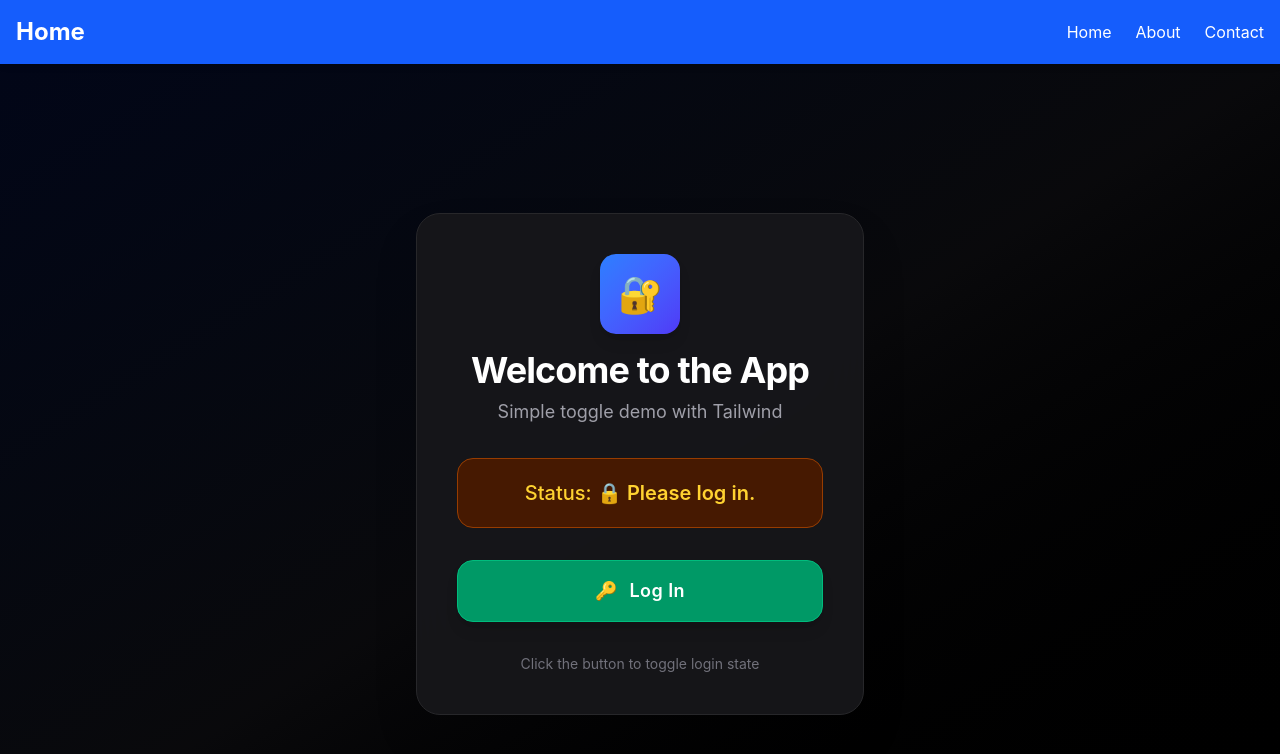
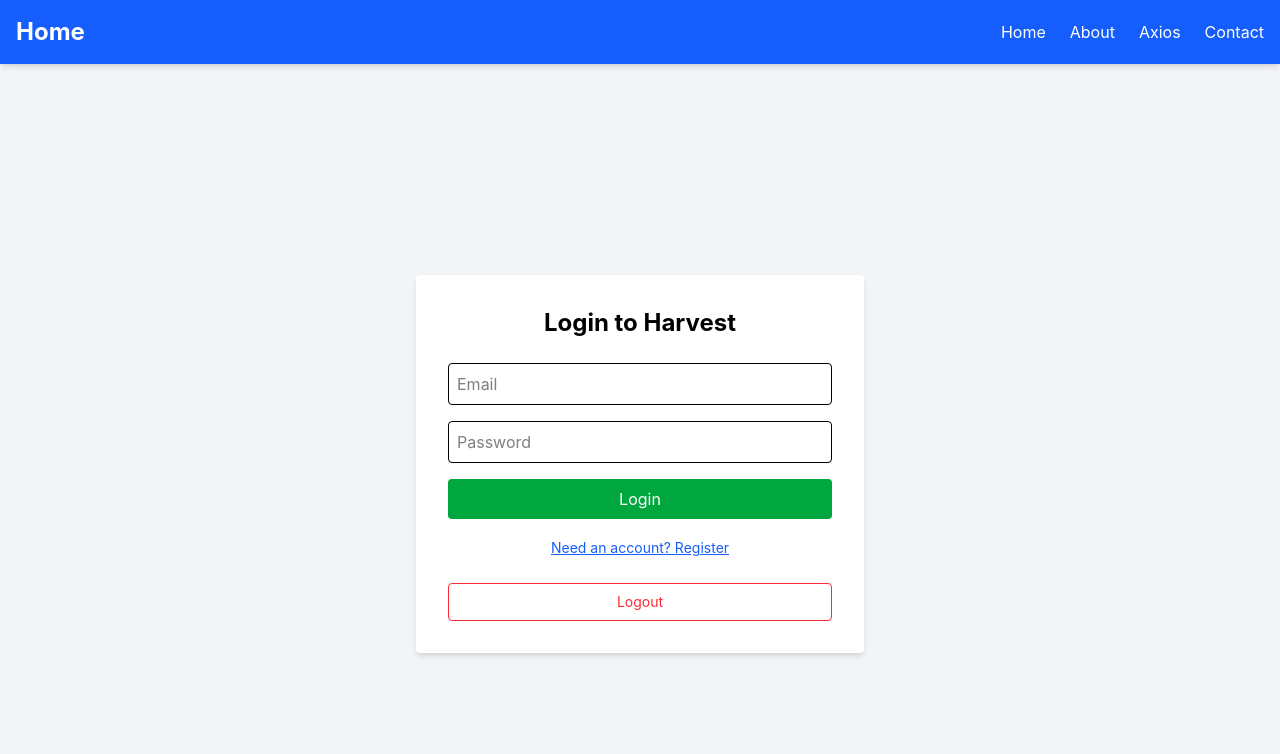
Before and after one commit to jmuli-star/HARVESTHAND, a React (Vite) app in the folder Frontend/Harvest-app/: page /login in a window 1280 px wide. Shown: the top 754 px of the page. Built offline with nearby package versions, Linux system fonts and the light colour scheme.

Commit message:
registration and login design

```diff
--- a/Frontend/Harvest-app/package.json
+++ b/Frontend/Harvest-app/package.json
@@ -11,6 +11,7 @@
   },
   "dependencies": {
     "@tailwindcss/vite": "^4.2.2",
+    "axios": "^1.13.6",
     "lucide-react": "^1.0.0-rc.1",
     "react": "^19.2.4",
     "react-dom": "^19.2.4",
--- a/Frontend/Harvest-app/src/App.jsx
+++ b/Frontend/Harvest-app/src/App.jsx
@@ -5,6 +5,7 @@ import Logintoogle from './Components/Logintoogle'
 import Forms from './Pages/Forms'
 import Contactus from './Pages/Contactus'
 import Aboutus from './Pages/Aboutus'
+import Axiosfetch from './Components/Axiosfetch'
 import Navbar from './Components/Navbar'
 import { Route,Routes } from 'react-router-dom'
 function App() {
@@ -16,7 +17,8 @@ function App() {
     <Routes>
     <Route path='/' element={<Home/>}/>
     <Route path='/about' element={<Aboutus/>}/>
-      <Route path='/login' element={<Logintoogle/>}/>
+    <Route path='/login' element={<Logintoogle/>}/>
+    <Route path='/axios' element={<Axiosfetch/>}/>
     </Routes>
 
 
--- /dev/null
+++ b/Frontend/Harvest-app/src/Components/Axiosfetch.jsx
@@ -0,0 +1,37 @@
+import React, { useEffect, useState } from 'react';
+import axios from 'axios';
+
+function Axiosfetch() {
+    const [farms, setFarms] = useState([]);
+    const [loading, setLoading] = useState(true);
+
+    useEffect(() => {
+        axios
+            .get('http://127.0.0.1:8000/api/v1/farms/')
+            .then((response) => {
+                setFarms(response.data);
+                setLoading(false);
+            })
+            .catch((err) => {
+                console.error(err);
+                setLoading(false);
+            });
+    }, []);
+
+    if (loading) return <p>Loading farms...</p>;
+
+    return (
+        <>
+            <div>
+                {farms.map((farm) => (
+                    <div key={farm.id || farm.name}>   {/* ← always add a key! */}
+                        <h1>{farm.name}</h1>
+                        <p>{farm.location}</p>         {/* ← fixed typo: locaton → location */}
+                    </div>
+                ))}
+            </div>
+        </>
+    );
+}
+
+export default Axiosfetch;
--- a/Frontend/Harvest-app/src/Components/Logintoogle.jsx
+++ b/Frontend/Harvest-app/src/Components/Logintoogle.jsx
@@ -1,74 +1,143 @@
+import axios from 'axios';
 import React, { useState } from 'react';
 
 
+
 function Logintoogle() {
-  // 1. Create our 'loggedIn' state, defaulting to false
-  const [loggedIn, setLoggedIn] = useState(false);
+  const [isLogin, setIsLogin] = useState(true);
+  const [formData, setFormData] = useState({
+    email: '',
+    password: '',
+    password2: '',
+    institution_name: '',
+    role: 'farmhand',
+  });
+  const [message, setMessage] = useState('');
 
-  // 2. A helper function to toggle the state back and forth
-  const handleToggle = () => {
-    setLoggedIn((prevState) => !prevState);
+  const API_URL = "";
+
+  const handleChange = (e) => {
+    setFormData({ ...formData, [e.target.name]: e.target.value });
+  };
+
+  const handleLogin = async (e) => {
+    e.preventDefault();
+    try {
+      const res = await axios.post('http://127.0.0.1:8000/api/v1/login/', {
+        email: formData.email,
+        password: formData.password,
+      });
+      localStorage.setItem('access_token', res.data.access);
+      localStorage.setItem('refresh_token', res.data.refresh);
+      setMessage("Logged in successfully!");
+    } catch (err) {
+      setMessage("Login failed. Check credentials.");
+    }
+  };
+
+  const handleRegister = async (e) => {
+  e.preventDefault();
+  try {
+    const res = await axios.post('http://127.0.0.1:8000/api/v1/register/', formData);
+    setMessage("Registration successful!");
+  } catch (err) {
+    // Check if the server actually sent a response
+    if (err.response) {
+      console.log("Server Error Data:", err.response.data);
+      setMessage("Server Error: " + (err.response.data.detail || "Check Django terminal"));
+    } else {
+      console.log("Network Error:", err.message);
+      setMessage("Network error or server is down.");
+    }
+  }
+};
+  const handleLogout = () => {
+    localStorage.removeItem('access_token');
+    localStorage.removeItem('refresh_token');
+    setMessage("Logged out.");
   };
 
   return (
     <>
-      {/* Full-screen centered background with dark modern theme */}
-      <div className="min-h-screen bg-gradient-to-br from-slate-950 via-zinc-950 to-black flex items-center justify-center p-6">
+    <div className="flex flex-col items-center justify-center min-h-screen bg-gray-100 p-4">
+      <div className="bg-white p-8 rounded shadow-md w-full max-w-md">
+        <h2 className="text-2xl font-bold mb-6 text-center">
+          {isLogin ? 'Login to Harvest' : 'Register Account'}
+        </h2>
 
-        {/* Main card container */}
-        <div className="w-full max-w-md bg-zinc-900/90 backdrop-blur-xl border border-zinc-800 rounded-3xl shadow-2xl p-10">
+        <form onSubmit={isLogin ? handleLogin : handleRegister} className="space-y-4">
+          <input
+            name="email"
+            type="email"
+            placeholder="Email"
+            className="w-full p-2 border rounded"
+            onChange={handleChange}
+            required
+          />
+          <input
+            name="password"
+            type="password"
+            placeholder="Password"
+            className="w-full p-2 border rounded"
+            onChange={handleChange}
+            required
+          />
 
-          {/* Header */}
-          <div className="text-center mb-8">
-            <div className="mx-auto w-20 h-20 bg-gradient-to-br from-blue-500 to-indigo-600 rounded-2xl flex items-center justify-center mb-4 shadow-lg">
-              <span className="text-4xl">🔐</span>
-            </div>
-            <h2 className="text-4xl font-bold tracking-tight text-white">Welcome to the App</h2>
-            <p className="text-zinc-400 mt-2 text-lg">Simple toggle demo with Tailwind</p>
-          </div>
+          {!isLogin && (
+            <>
+              <input
+                name="password2"
+                type="password"
+                placeholder="Confirm Password"
+                className="w-full p-2 border rounded"
+                onChange={handleChange}
+                required
+              />
+              <input
+                name="institution_name"
+                type="text"
+                placeholder="Institution Name"
+                className="w-full p-2 border rounded"
+                onChange={handleChange}
+              />
+              <select
+                name="role"
+                className="w-full p-2 border rounded"
+                onChange={handleChange}
+                value={formData.role}
+              >
+                <option value="farmhand">FarmHand</option>
+                <option value="farmcorrespondent">FarmCorrespondent</option>
+              </select>
+            </>
+          )}
 
-          {/* Status message with conditional styling */}
-          <div
-            className={`mb-8 p-5 rounded-2xl text-center text-xl font-medium transition-all duration-300 ${
-              loggedIn
-                ? 'bg-emerald-950 text-emerald-300 border border-emerald-800'
-                : 'bg-amber-950 text-amber-300 border border-amber-800'
-            }`}
+          <button type="submit" className="w-full bg-green-600 text-white p-2 rounded hover:bg-green-700">
+            {isLogin ? 'Login' : 'Register'}
+          </button>
+        </form>
+
+        <div className="mt-4 text-center">
+          <button
+            onClick={() => setIsLogin(!isLogin)}
+            className="text-blue-600 text-sm underline"
           >
-            Status:{' '}
-            <span className="font-semibold">
-              {loggedIn ? '✅ You are logged in!' : '🔒 Please log in.'}
-            </span>
-          </div>
+            {isLogin ? "Need an account? Register" : "Already have an account? Login"}
+          </button>
+        </div>
 
-          {/* Toggle button with smooth hover & conditional colors */}
-          <button
-            onClick={handleToggle}
-            className={`w-full py-4 rounded-2xl font-semibold text-lg tracking-wide transition-all duration-300 flex items-center justify-center gap-3 shadow-lg active:scale-95 ${
-              loggedIn
-                ? 'bg-red-600 hover:bg-red-700 text-white border border-red-500'
-                : 'bg-emerald-600 hover:bg-emerald-700 text-white border border-emerald-500'
-            }`}
-          >
-            {loggedIn ? (
-              <>
-                <span>🚪</span> Log Out
-              </>
-            ) : (
-              <>
-                <span>🔑</span> Log In
-              </>
-            )}
-          </button>
+        <button
+          onClick={handleLogout}
+          className="mt-6 w-full text-red-500 text-sm border border-red-500 p-2 rounded"
+        >
+          Logout
+        </button>
 
-          {/* Subtle footer hint */}
-          <p className="text-center text-zinc-500 text-sm mt-8">
-            Click the button to toggle login state
-          </p>
-        </div>
+        {message && <p className="mt-4 text-center text-sm font-semibold">{message}</p>}
       </div>
-    </>
-  );
+    </div>
+  </>
+  )
 }
 
 export default Logintoogle;
--- a/Frontend/Harvest-app/src/Components/Navbar.jsx
+++ b/Frontend/Harvest-app/src/Components/Navbar.jsx
@@ -54,6 +54,15 @@ const Navbar = () => {
                             About
                         </Link>
                     </li>
+                      <li className="py-2 md:py-0">
+                        <Link
+                            to="/axios"
+                            onClick={() => setIsOpen(false)}
+                            className="hover:text-blue-200 transition-colors"
+                        >
+                            Axios
+                        </Link>
+                    </li>
                     <li className="py-2 md:py-0">
                         <Link
                             to="/contact"
```
Also changed, not shown: 1 other file (tests, documents, lock files or other folders).
